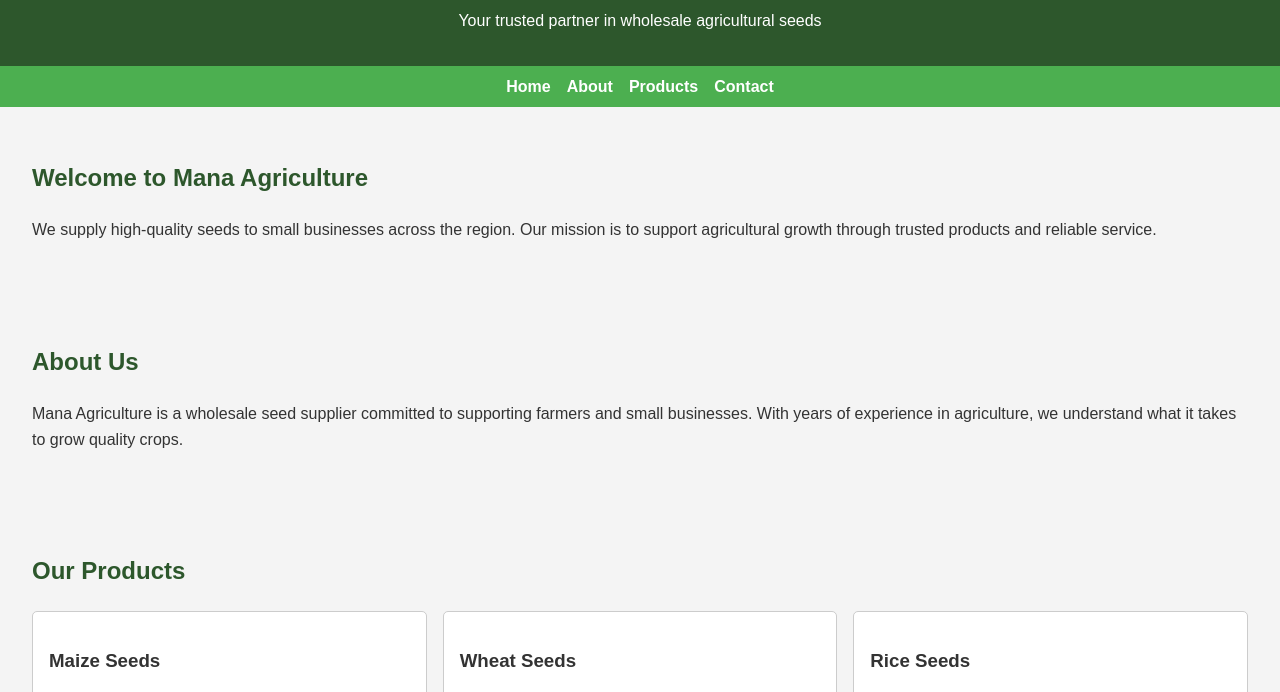
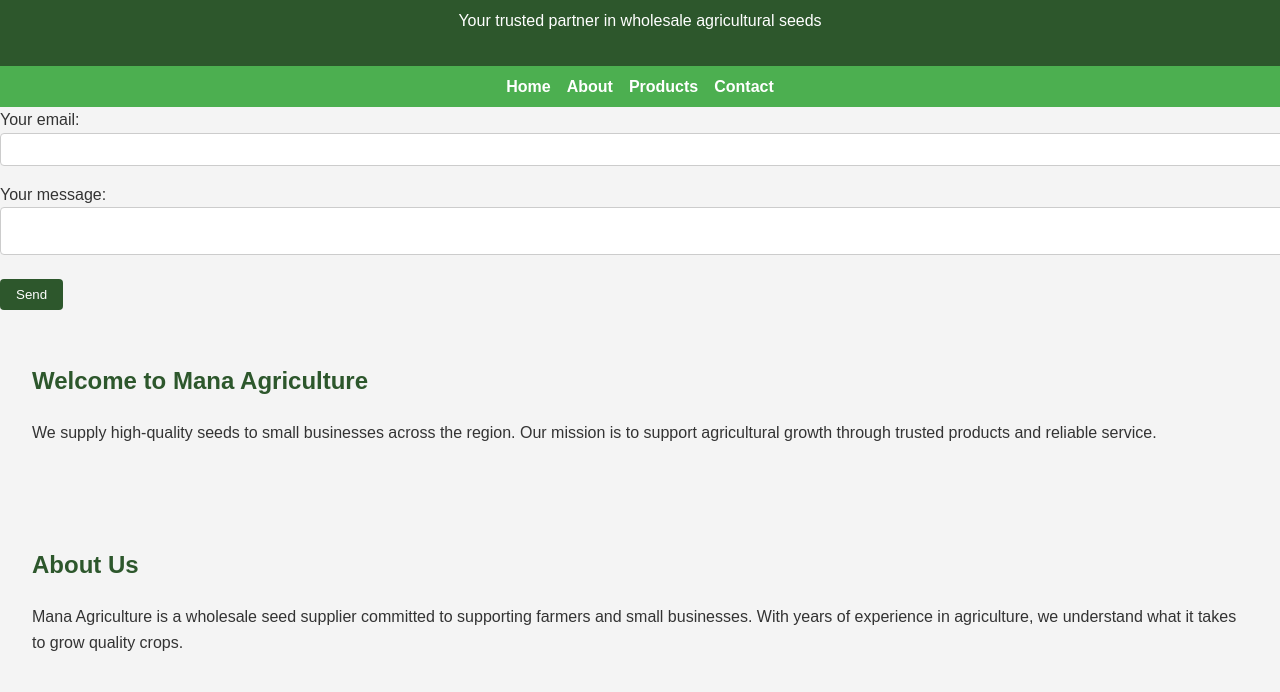
Before and after one commit to Vinod0452/mana-agriculture, a plain HTML site: page index.html in a window 1280 px wide. Shown: the part 102-794 px from the top of the page. Drawn offline with Linux system fonts and the light colour scheme.

Commit message:
Update index.html

```diff
--- a/index.html
+++ b/index.html
@@ -77,7 +77,20 @@
     <a href="#products">Products</a>
     <a href="#contact">Contact</a>
   </nav>
-
+<form
+  action="https://formspree.io/f/yourFormID" method="POST"
+>
+  <label>
+    Your email:
+    <input type="email" name="email">
+  </label>
+  <label>
+    Your message:
+    <textarea name="message"></textarea>
+  </label>
+  <!-- your other form fields go here -->
+  <button type="submit">Send</button>
+</form>
   <section id="home" class="container">
     <h2>Welcome to Mana Agriculture</h2>
     <p>We supply high-quality seeds to small businesses across the region. Our mission is to support agricultural growth through trusted products and reliable service.</p>
```
